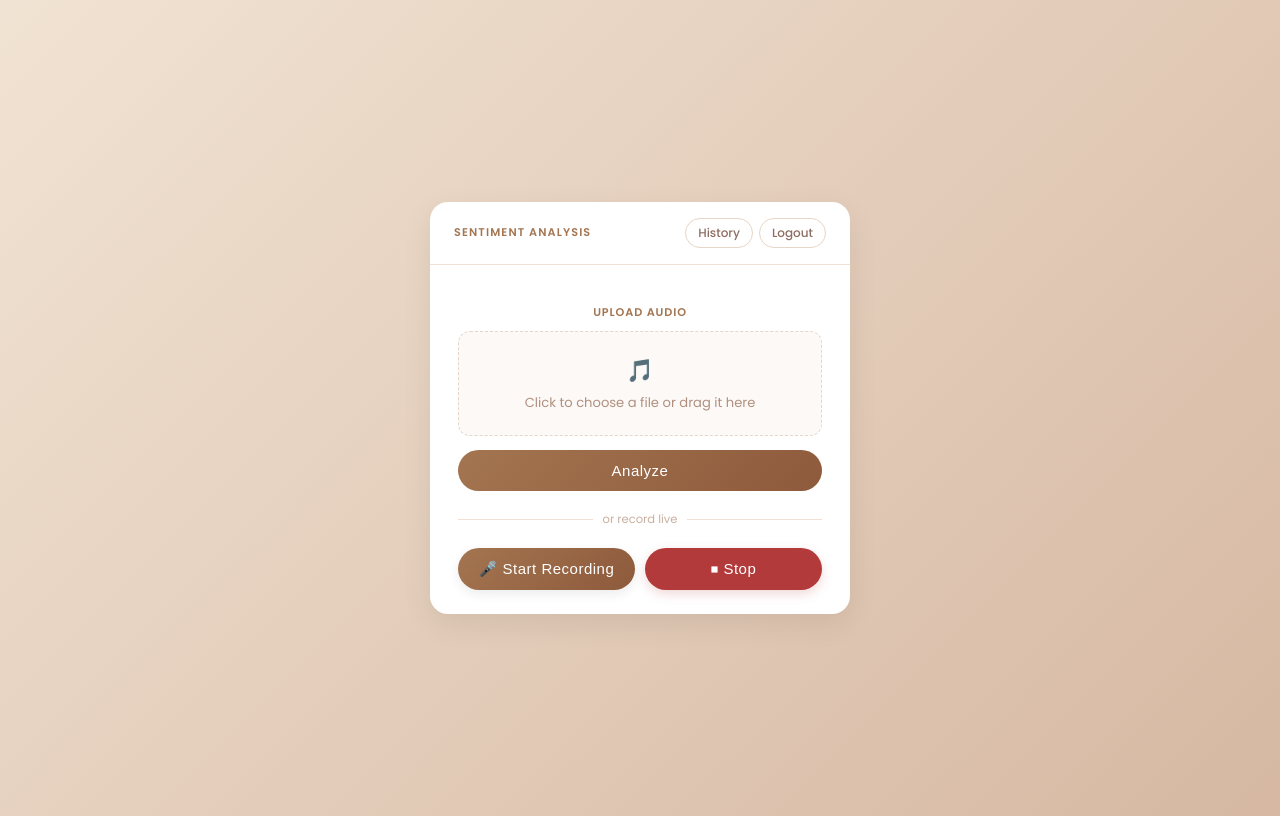
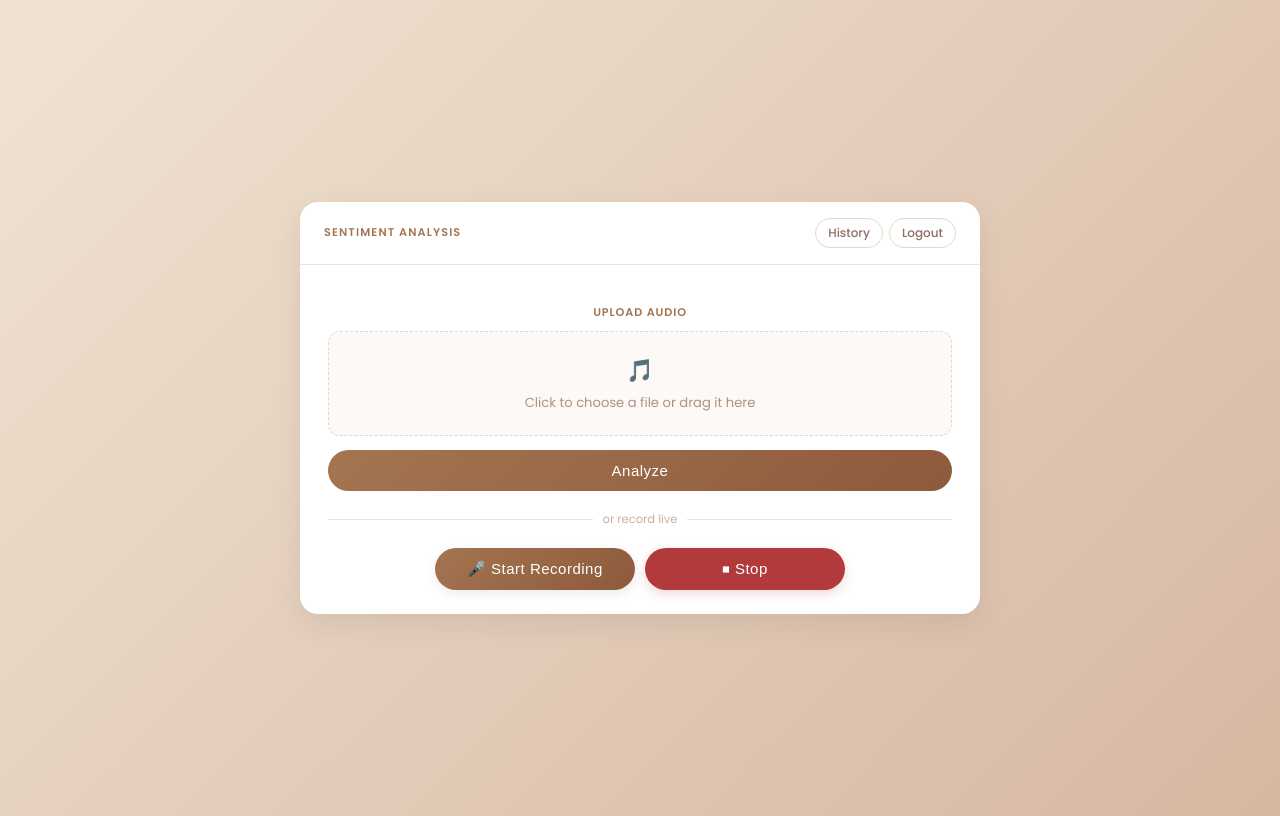
Before and after one commit to alina-233/SentimentAnalysisWebApp, a Flask app: page /dashboard in a window 1280 px wide. Run offline with Flask 3, Linux system fonts and the light colour scheme; the visitor is signed in with stand-in values (Sample User, id 1).

Commit message:
Fix sentiment label/score rendering and resolve dashboard UI overflow issues

```diff
--- a/app.py
+++ b/app.py
@@ -1,3 +1,4 @@
+from dotenv import load_dotenv
 from flask import Flask, render_template, request, redirect, session
 import whisper
 from transformers import pipeline
@@ -5,8 +6,13 @@ import os
 from auth import register_user, login_user
 from db import history_collection
 
+load_dotenv()
 app = Flask(__name__)
-app.secret_key = "secret123"
+app.secret_key = os.environ.get("SECRET_KEY", "dev_key")
+app.config.update(
+    SESSION_COOKIE_SECURE=True,
+    SESSION_COOKIE_SAMESITE="None"
+)
 
 # models
 model = whisper.load_model("base")
@@ -78,7 +84,6 @@ def dashboard():
         return redirect("/")
     return render_template("dashboard.html")
 
-
 @app.route("/analyze", methods=["POST"])
 def analyze():
     if "user" not in session:
@@ -94,19 +99,22 @@ def analyze():
     transcription = result["text"]
 
     # sentiment
-    sentiment = sentiment_model(transcription)
+    result = sentiment_model(transcription)[0]
+    label = result["label"]
+    score = round(result["score"] * 100, 2)
 
     # save to DB
     history_collection.insert_one({
         "username": session["user"],
         "text": transcription,
-        "sentiment": sentiment[0]["label"]
+        "sentiment": label
     })
 
     return render_template(
         "dashboard.html",
         transcription=transcription,
-        sentiment=sentiment
+        sentiment=label,
+        score=score
     )
 
 
@@ -120,4 +128,5 @@ def history():
 
 
 if __name__ == "__main__":
-    app.run(debug=True)
+    # app.run(debug=True)
+    app.run(host="0.0.0.0", port=7860)
--- a/templates/dashboard.html
+++ b/templates/dashboard.html
@@ -1,10 +1,35 @@
 <!DOCTYPE html>
 <html>
+
 <head>
     <title>Dashboard</title>
     <link href="https://fonts.googleapis.com/css2?family=Poppins:wght@300;400;500;600&display=swap" rel="stylesheet">
     <link rel="stylesheet" href="{{ url_for('static', filename='style.css') }}">
     <style>
+          body {
+              height: 100vh;
+              overflow: hidden;
+          }
+          .container {
+              padding: 0;
+              width: 680px;
+              max-width: 90vw;
+              max-height: 85vh;
+              overflow: hidden;
+              display: flex;
+              flex-direction: column;
+          }
+          .body {
+               padding: 28px 28px 24px;
+                overflow-y: auto;
+                flex: 1;
+          }
+          .body::-webkit-scrollbar { width: 5px; }
+.body::-webkit-scrollbar-thumb { background: #cbb8a6; border-radius: 10px; }
+.body::-webkit-scrollbar-track { background: transparent; }
+          .result-card {
+              margin-top: 22px;
+          }
         .topbar {
             display: flex;
             align-items: center;
@@ -12,7 +37,6 @@
             padding: 16px 24px;
             border-bottom: 1px solid #f0e0d6;
         }
-
         .topbar-title {
             font-size: .7rem;
             font-weight: 600;
@@ -20,12 +44,10 @@
             letter-spacing: .1em;
             text-transform: uppercase;
         }
-
         .topbar-links {
             display: flex;
             gap: 6px;
         }
-
         .topbar-links a {
             font-size: .75rem;
             font-weight: 500;
@@ -36,17 +58,11 @@
             border-radius: 20px;
             transition: all .2s;
         }
-
         .topbar-links a:hover {
             background: #fdf5ef;
             border-color: #bc8f6f;
             color: #6d4c41;
         }
-
-  .body {
-    padding: 28px 28px 24px;
-  }
-
         .section-label {
             font-size: .7rem;
             font-weight: 600;
@@ -55,7 +71,6 @@
             text-transform: uppercase;
             margin-bottom: 10px;
         }
-
         .file-drop {
             border: 1.5px dashed #e5d6c8;
             border-radius: 12px;
@@ -66,12 +81,10 @@
             transition: .2s;
             position: relative;
         }
-
         .file-drop:hover {
             border-color: #bc8f6f;
             background: #fdf5ef;
         }
-
         .file-drop input[type="file"] {
             position: absolute;
             inset: 0;
@@ -83,32 +96,27 @@
             width: 100%;
             height: 100%;
         }
-
         .file-drop-icon {
             font-size: 22px;
             display: block;
             margin-bottom: 6px;
         }
-
         .file-drop p {
             font-size: .82rem;
             color: #b09080;
             margin: 0;
         }
-
         .divider {
             display: flex;
             align-items: center;
             gap: 10px;
             margin: 20px 0;
         }
-
         .divider span {
             font-size: .72rem;
             color: #c9b0a0;
             white-space: nowrap;
         }
-
         .divider::before,
         .divider::after {
             content: '';
@@ -116,21 +124,23 @@
             height: 1px;
             background: #f0e0d6;
         }
-
         .rec-row {
             display: flex;
             gap: 10px;
+            justify-content: center;
         }
-
         .rec-row button {
             margin-top: 0;
             flex: 1;
+            max-width: 200px;
         }
     </style>
 </head>
+
 <body>
 
-<div class="container" style="padding:0; overflow:hidden; max-width:460px;">
+    <div class="container">
+        <!-- <div class="container" style="padding:0; overflow:hidden; max-width:460px;"> -->
 
         <!-- Top bar -->
         <div class="topbar">
@@ -172,14 +182,22 @@
 
             <!-- Result -->
             {% if transcription %}
+            <!-- <div class="result-card" style="margin-top:22px;">
+                <h3>Transcription</h3>
+                <p>{{ transcription }}</p>
+                <h3>Sentiment</h3>
+                <p class="sentiment {% if sentiment == 'POSITIVE' %}positive{% else %}negative{% endif %}">
+                    {{ sentiment }} ({{ score }}%)
+                </p>
+            </div> -->
             <div class="result-card" style="margin-top:22px;">
 
                 <h3>Transcription</h3>
                 <p>{{ transcription }}</p>
 
                 <h3>Sentiment</h3>
-      <p class="sentiment {% if sentiment[0]['label'] == 'POSITIVE' %}positive{% else %}negative{% endif %}">
-        {{ sentiment[0]['label'] }} ({{ (sentiment[0]['score'] * 100) | round(2) }}%)
+                <p class="sentiment {% if sentiment == 'POSITIVE' %}positive{% else %}negative{% endif %}">
+                    {{ sentiment }} ({{ score }}%)
                 </p>
 
             </div>
@@ -190,4 +208,5 @@
 
     <script src="{{ url_for('static', filename='script.js') }}"></script>
 </body>
+
 </html>
```
Lines whose indentation alone changed are shown as unchanged.
